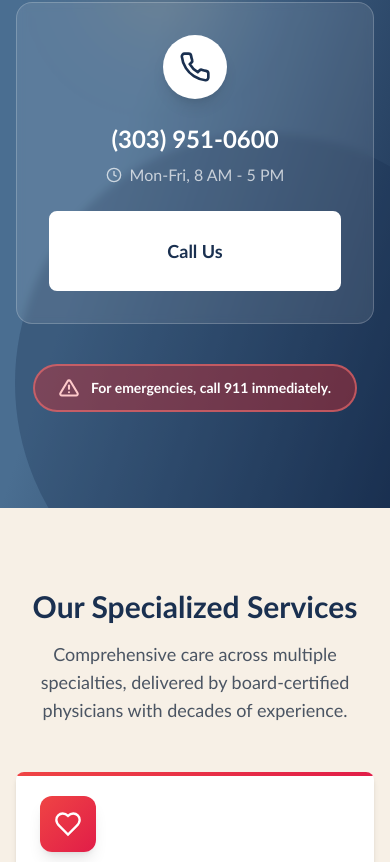
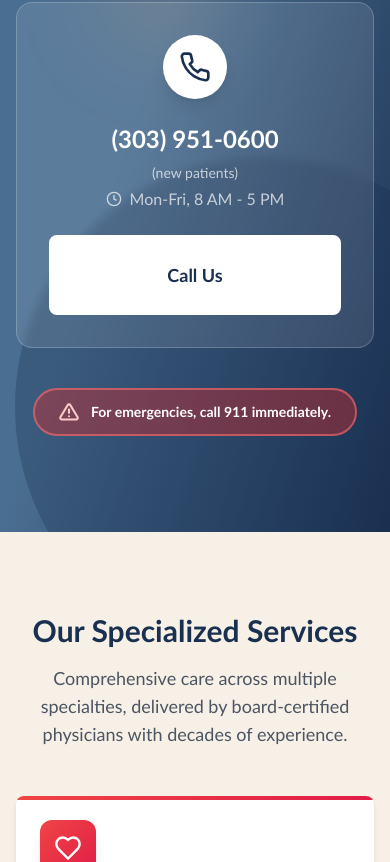
Before and after one commit to ccpsa-web/ccpsa-website, a Next.js app: page / in a window 390 px wide. Shown: the part 1554-2416 px from the top of the page. Built offline with nearby package versions, Linux system fonts and the light colour scheme.

Commit message:
Add (established patients only) to telehealth button, (new patients) under phone number

```diff
--- a/src/app/page.tsx
+++ b/src/app/page.tsx
@@ -133,6 +133,7 @@ export default function HomePage() {
                     </svg>
                   </div>
                   <h3 className="text-2xl font-bold text-white mb-2">{content.phone}</h3>
+                   <p className="text-white/70 text-sm mb-1">(new patients)</p>
                   <div className="flex items-center justify-center gap-2 text-white/70 mb-6">
                     <svg className="h-4 w-4" viewBox="0 0 24 24" fill="none" stroke="currentColor" strokeWidth="2">
                       <circle cx="12" cy="12" r="10"></circle>
@@ -311,7 +312,7 @@ export default function HomePage() {
                       <polygon points="23 7 16 12 23 17 23 7"></polygon>
                       <rect x="1" y="5" width="15" height="14" rx="2" ry="2"></rect>
                     </svg>
-                    Schedule a Telehealth Visit
+                    Schedule a Telehealth Visit (established patients only)
                   </a>
                 </div>
 
```
